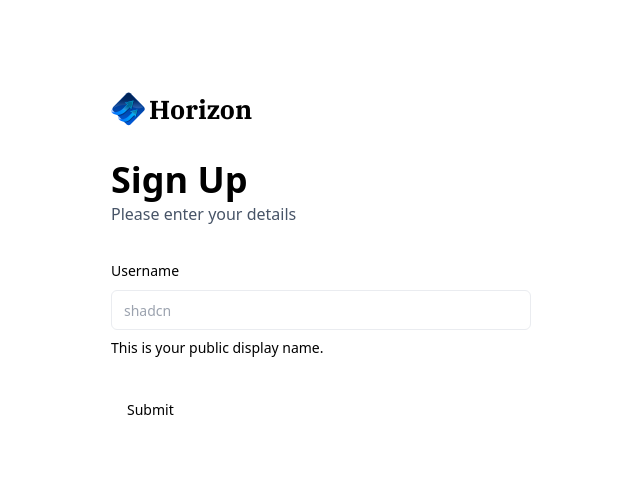
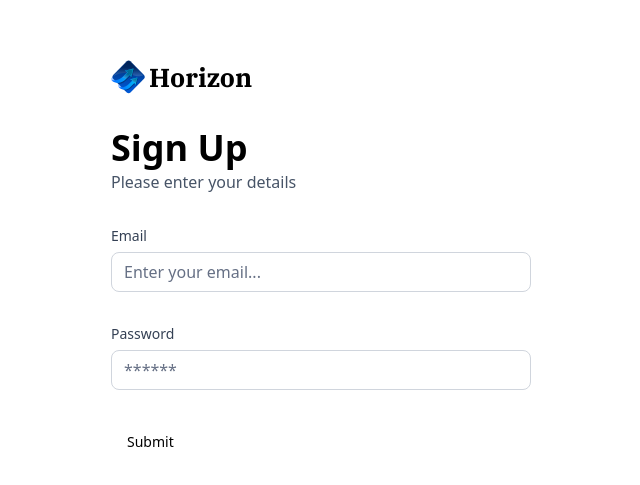
Before and after one commit to iurych/banking-app, a Next.js app: page /sign-up in a window 1280 px wide. Shown: the part 139-624 px from the top of the page, without its empty margins (319-959 px from the left). Built offline with nearby package versions, Linux system fonts and the light colour scheme.

Commit message:
feat: add CustomInpuForm

```diff
--- a/app/globals.css
+++ b/app/globals.css
@@ -288,7 +288,7 @@
   }
 
   .form-message {
-    @apply text-12 text-red-500;
+    @apply text-12 text-red-500 mt-1;
   }
 
   .form-btn {
--- a/components/AuthForm.tsx
+++ b/components/AuthForm.tsx
@@ -9,34 +9,31 @@
 
 import { Button } from "@/components/ui/button"
 import {
-  Form,
-  FormControl,
-  FormDescription,
-  FormField,
-  FormItem,
-  FormLabel,
-  FormMessage,
+  Form
 } from "@/components/ui/form"
-import { Input } from "@/components/ui/input"
+import { authFormSchema } from "@/lib/utils"
+import CustomInput from "./CustomInput"
 
 
-const formSchema = z.object({
-  username: z.string().min(2, {
-    message: "Username must be at least 2 characters"
-  }).max(50),
-})
-
-type authForm = z.infer<typeof formSchema>
 
 
-const AuthForm = ({type}: {type:string}) => {
+type authForm = z.infer<typeof authFormSchema>
+
+interface AuthFormProps {
+  type: string
+  // fulture props goes here
+}
+
+
+const AuthForm = ({type}: AuthFormProps) => {
   const [user, setUser] = useState(null)
 
   // define a form
   const form = useForm<authForm>({
-    resolver: zodResolver(formSchema),
+    resolver: zodResolver(authFormSchema),
     defaultValues: {
-      username: '',
+      email:'',
+      password:''
     }
   })
 
@@ -82,26 +79,25 @@
         <div className="flex flex-col gap-4" >
           {/* PlaidLink */}
         </div>
-      ): (
+      ) : (
         <Fragment>
           <Form {...form}>
             <form onSubmit={form.handleSubmit(onSubmit)} className="space-y-8">
-              <FormField
+
+              <CustomInput
                 control={form.control}
-                name="username"
-                render={({ field }) => (
-                  <FormItem>
-                    <FormLabel>Username</FormLabel>
-                    <FormControl>
-                      <Input placeholder="shadcn" {...field} />
-                    </FormControl>
-                    <FormDescription>
-                      This is your public display name.
-                    </FormDescription>
-                    <FormMessage />
-                  </FormItem>
-                )}
+                name='username'
+                label='Email'
+                placeholder='Enter your email...'
               />
+
+              <CustomInput
+                control={form.control}
+                name='password'
+                label='Password'
+                placeholder='******'
+              />
+
               <Button type="submit">Submit</Button>
             </form>
           </Form>
--- /dev/null
+++ b/components/CustomInput.tsx
@@ -0,0 +1,41 @@
+import { z } from 'zod'
+import { FormControl, FormField, FormLabel, FormMessage } from './ui/form'
+import { Input } from './ui/input'
+
+import { authFormSchema } from '@/lib/utils'
+import { Control } from 'react-hook-form'
+
+interface CustomInputProps {
+  control: Control<z.infer<typeof authFormSchema>> ,
+  name: string,
+  label: string,
+  placeholder: string
+}
+
+const CustomInput = ({ control, name, label, placeholder }: CustomInputProps) => {
+  return (
+    <FormField
+      control={control}
+      name={name}
+      render={({ field }) => (
+        <div className='form-item'>
+          <FormLabel className='form-label' >
+            {label}
+          </FormLabel>
+          <div className='flex w-full flex-col' >
+            <FormControl>
+              <Input
+                placeholder={placeholder}
+                className='input-class'
+                {...field}
+              />
+            </FormControl>
+            <FormMessage className='form-message' />
+          </div>
+        </div>
+      )}
+    />
+  )
+}
+
+export default CustomInput
--- a/lib/utils.ts
+++ b/lib/utils.ts
@@ -1,7 +1,8 @@
 /* eslint-disable no-prototype-builtins */
-import { type ClassValue, clsx } from 'clsx'
+import { clsx, type ClassValue } from 'clsx'
 import qs from 'query-string'
 import { twMerge } from 'tailwind-merge'
+import { z } from 'zod'
 
 export function cn(...inputs: ClassValue[]) {
   return twMerge(clsx(inputs))
@@ -75,7 +76,6 @@
   return formatter.format(amount)
 }
 
-// eslint-disable-next-line @typescript-eslint/no-explicit-any
 export const parseStringify = (value: any) => JSON.parse(JSON.stringify(value))
 
 export const removeSpecialCharacters = (value: string) => {
@@ -194,3 +194,10 @@
 
   return date > twoDaysAgo ? 'Processing' : 'Success'
 }
+
+export const authFormSchema = z.object({
+  email: z.string().email({
+    message: 'This should have a valid email format'
+  }),
+  password: z.string().min(8)
+})
```
